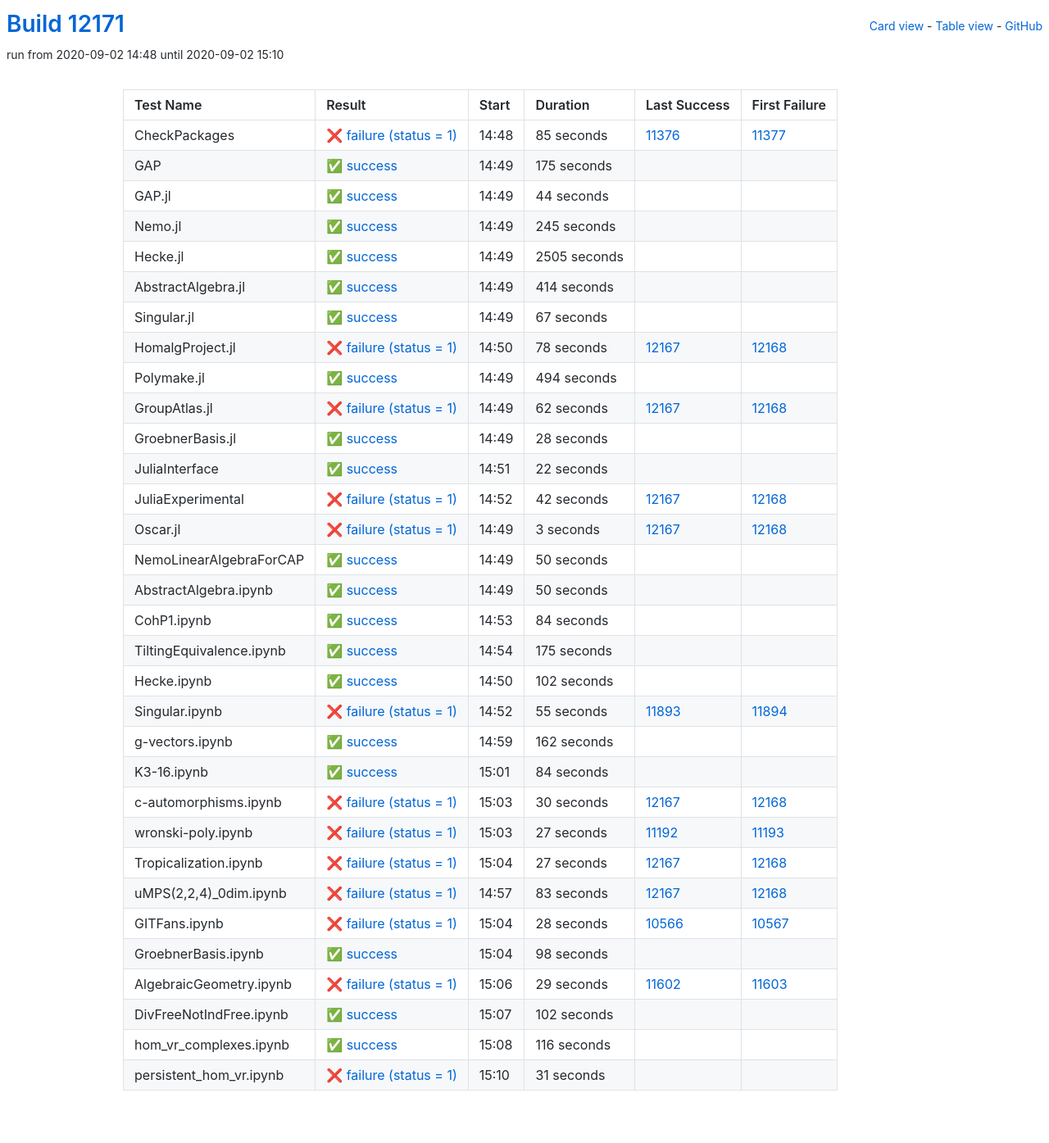
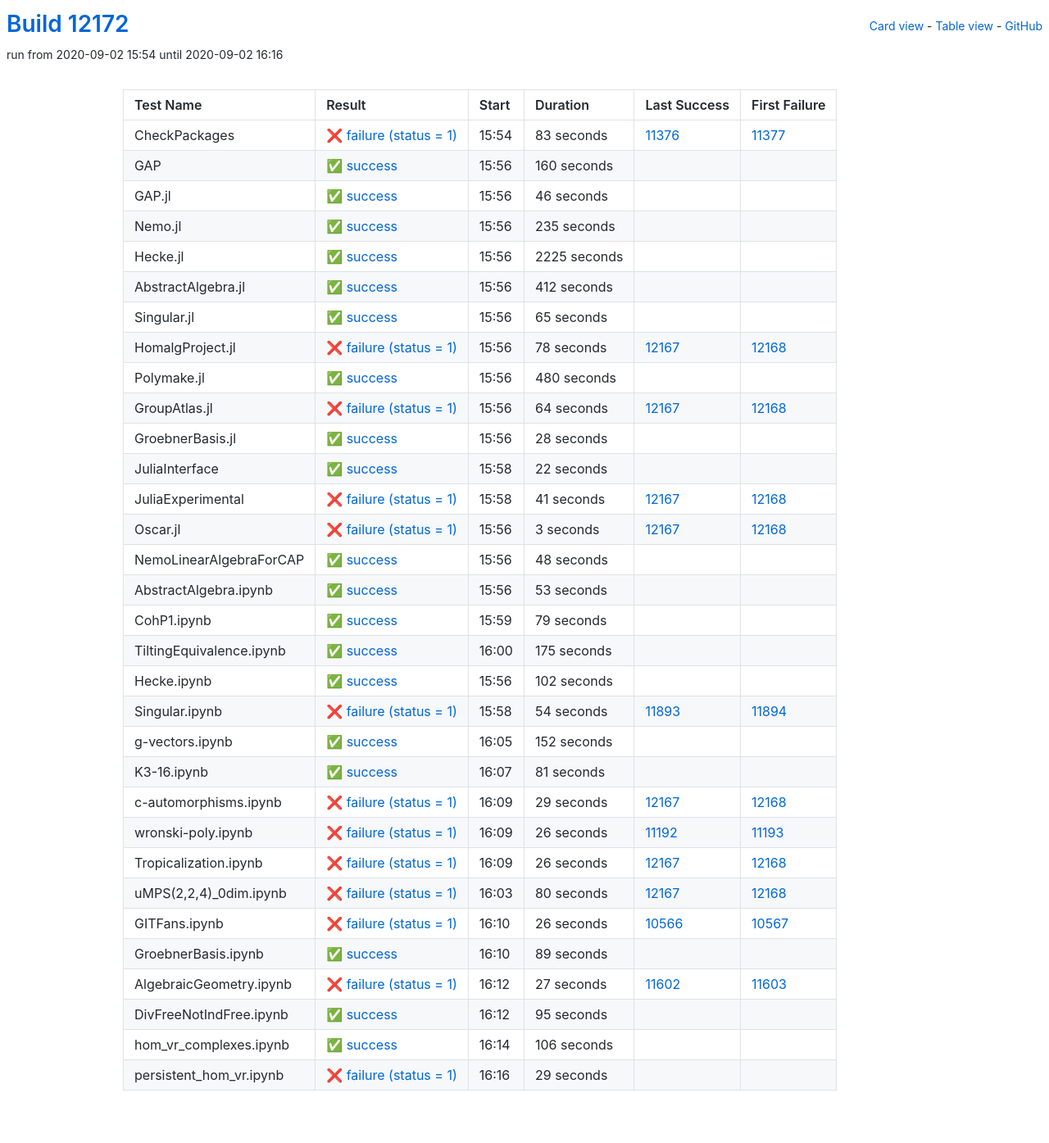
Before and after one commit to oscar-system/oscar-ci-status, a Jekyll site: the page built from table.html, in a window 1280 px wide. Shown: the whole page at 82% size. Built offline with Jekyll 4.4.1, drawn with Linux system fonts in a browser that asks for light colours.

Commit message:
Build #12172

```diff
--- a/_data/ci.yml
+++ b/_data/ci.yml
@@ -1,6 +1,6 @@
 ---
-build: 12171
-build_url: https://oscarci.mathematik.uni-kl.de/job/oscar/12171/
+build: 12172
+build_url: https://oscarci.mathematik.uni-kl.de/job/oscar/12172/
 job: oscar
 organization: oscar-system
 repo: oscar-ci-status
@@ -8,92 +8,92 @@
 tests:
 - name: CheckPackages
   id: checkpackages
-  log: https://oscarci.mathematik.uni-kl.de/job/oscar/12171/artifact/logs/build-12171/CheckPackages.log
-  start: 2020-09-02 14:48
+  log: https://oscarci.mathematik.uni-kl.de/job/oscar/12172/artifact/logs/build-12172/CheckPackages.log
+  start: 2020-09-02 15:54
   success: false
   exitcode: 1
   status: failure
-  duration: 85
+  duration: 83
   last_success: 11376
   last_success_url: https://oscarci.mathematik.uni-kl.de/job/oscar/11376/
   first_failure: 11377
   first_failure_url: https://oscarci.mathematik.uni-kl.de/job/oscar/11377/
 - name: GAP
   id: gap
-  log: https://oscarci.mathematik.uni-kl.de/job/oscar/12171/artifact/logs/build-12171/GAP.log
-  start: 2020-09-02 14:49
+  log: https://oscarci.mathematik.uni-kl.de/job/oscar/12172/artifact/logs/build-12172/GAP.log
+  start: 2020-09-02 15:56
   success: true
   exitcode: 0
   status: success
-  duration: 175
+  duration: 160
   last_success: false
   last_success_url:
   first_failure: false
   first_failure_url:
 - name: GAP.jl
   id: gap-jl
-  log: https://oscarci.mathematik.uni-kl.de/job/oscar/12171/artifact/logs/build-12171/GAP.jl.log
-  start: 2020-09-02 14:49
+  log: https://oscarci.mathematik.uni-kl.de/job/oscar/12172/artifact/logs/build-12172/GAP.jl.log
+  start: 2020-09-02 15:56
   success: true
   exitcode: 0
   status: success
-  duration: 44
+  duration: 46
   last_success: false
   last_success_url:
   first_failure: false
   first_failure_url:
 - name: Nemo.jl
   id: nemo-jl
-  log: https://oscarci.mathematik.uni-kl.de/job/oscar/12171/artifact/logs/build-12171/Nemo.jl.log
-  start: 2020-09-02 14:49
+  log: https://oscarci.mathematik.uni-kl.de/job/oscar/12172/artifact/logs/build-12172/Nemo.jl.log
+  start: 2020-09-02 15:56
   success: true
   exitcode: 0
   status: success
-  duration: 245
+  duration: 235
   last_success: false
   last_success_url:
   first_failure: false
   first_failure_url:
 - name: Hecke.jl
   id: hecke-jl
-  log: https://oscarci.mathematik.uni-kl.de/job/oscar/12171/artifact/logs/build-12171/Hecke.jl.log
-  start: 2020-09-02 14:49
+  log: https://oscarci.mathematik.uni-kl.de/job/oscar/12172/artifact/logs/build-12172/Hecke.jl.log
+  start: 2020-09-02 15:56
   success: true
   exitcode: 0
   status: success
-  duration: 2505
+  duration: 2225
   last_success: false
   last_success_url:
   first_failure: false
   first_failure_url:
 - name: AbstractAlgebra.jl
   id: abstractalgebra-jl
-  log: https://oscarci.mathematik.uni-kl.de/job/oscar/12171/artifact/logs/build-12171/AbstractAlgebra.jl.log
-  start: 2020-09-02 14:49
+  log: https://oscarci.mathematik.uni-kl.de/job/oscar/12172/artifact/logs/build-12172/AbstractAlgebra.jl.log
+  start: 2020-09-02 15:56
   success: true
   exitcode: 0
   status: success
-  duration: 414
+  duration: 412
   last_success: false
   last_success_url:
   first_failure: false
   first_failure_url:
 - name: Singular.jl
   id: singular-jl
-  log: https://oscarci.mathematik.uni-kl.de/job/oscar/12171/artifact/logs/build-12171/Singular.jl.log
-  start: 2020-09-02 14:49
+  log: https://oscarci.mathematik.uni-kl.de/job/oscar/12172/artifact/logs/build-12172/Singular.jl.log
+  start: 2020-09-02 15:56
   success: true
   exitcode: 0
   status: success
-  duration: 67
+  duration: 65
   last_success: false
   last_success_url:
   first_failure: false
   first_failure_url:
 - name: HomalgProject.jl
   id: homalgproject-jl
-  log: https://oscarci.mathematik.uni-kl.de/job/oscar/12171/artifact/logs/build-12171/HomalgProject.jl.log
-  start: 2020-09-02 14:50
+  log: https://oscarci.mathematik.uni-kl.de/job/oscar/12172/artifact/logs/build-12172/HomalgProject.jl.log
+  start: 2020-09-02 15:56
   success: false
   exitcode: 1
   status: failure
@@ -104,32 +104,32 @@
   first_failure_url: https://oscarci.mathematik.uni-kl.de/job/oscar/12168/
 - name: Polymake.jl
   id: polymake-jl
-  log: https://oscarci.mathematik.uni-kl.de/job/oscar/12171/artifact/logs/build-12171/Polymake.jl.log
-  start: 2020-09-02 14:49
+  log: https://oscarci.mathematik.uni-kl.de/job/oscar/12172/artifact/logs/build-12172/Polymake.jl.log
+  start: 2020-09-02 15:56
   success: true
   exitcode: 0
   status: success
-  duration: 494
+  duration: 480
   last_success: false
   last_success_url:
   first_failure: false
   first_failure_url:
 - name: GroupAtlas.jl
   id: groupatlas-jl
-  log: https://oscarci.mathematik.uni-kl.de/job/oscar/12171/artifact/logs/build-12171/GroupAtlas.jl.log
-  start: 2020-09-02 14:49
+  log: https://oscarci.mathematik.uni-kl.de/job/oscar/12172/artifact/logs/build-12172/GroupAtlas.jl.log
+  start: 2020-09-02 15:56
   success: false
   exitcode: 1
   status: failure
-  duration: 62
+  duration: 64
   last_success: 12167
   last_success_url: https://oscarci.mathematik.uni-kl.de/job/oscar/12167/
   first_failure: 12168
   first_failure_url: https://oscarci.mathematik.uni-kl.de/job/oscar/12168/
 - name: GroebnerBasis.jl
   id: groebnerbasis-jl
-  log: https://oscarci.mathematik.uni-kl.de/job/oscar/12171/artifact/logs/build-12171/GroebnerBasis.jl.log
-  start: 2020-09-02 14:49
+  log: https://oscarci.mathematik.uni-kl.de/job/oscar/12172/artifact/logs/build-12172/GroebnerBasis.jl.log
+  start: 2020-09-02 15:56
   success: true
   exitcode: 0
   status: success
@@ -140,8 +140,8 @@
   first_failure_url:
 - name: JuliaInterface
   id: juliainterface
-  log: https://oscarci.mathematik.uni-kl.de/job/oscar/12171/artifact/logs/build-12171/JuliaInterface.log
-  start: 2020-09-02 14:51
+  log: https://oscarci.mathematik.uni-kl.de/job/oscar/12172/artifact/logs/build-12172/JuliaInterface.log
+  start: 2020-09-02 15:58
   success: true
   exitcode: 0
   status: success
@@ -152,20 +152,20 @@
   first_failure_url:
 - name: JuliaExperimental
   id: juliaexperimental
-  log: https://oscarci.mathematik.uni-kl.de/job/oscar/12171/artifact/logs/build-12171/JuliaExperimental.log
-  start: 2020-09-02 14:52
+  log: https://oscarci.mathematik.uni-kl.de/job/oscar/12172/artifact/logs/build-12172/JuliaExperimental.log
+  start: 2020-09-02 15:58
   success: false
   exitcode: 1
   status: failure
-  duration: 42
+  duration: 41
   last_success: 12167
   last_success_url: https://oscarci.mathematik.uni-kl.de/job/oscar/12167/
   first_failure: 12168
   first_failure_url: https://oscarci.mathematik.uni-kl.de/job/oscar/12168/
 - name: Oscar.jl
   id: oscar-jl
-  log: https://oscarci.mathematik.uni-kl.de/job/oscar/12171/artifact/logs/build-12171/Oscar.jl.log
-  start: 2020-09-02 14:49
+  log: https://oscarci.mathematik.uni-kl.de/job/oscar/12172/artifact/logs/build-12172/Oscar.jl.log
+  start: 2020-09-02 15:56
   success: false
   exitcode: 1
   status: failure
@@ -176,44 +176,44 @@
   first_failure_url: https://oscarci.mathematik.uni-kl.de/job/oscar/12168/
 - name: NemoLinearAlgebraForCAP
   id: nemolinearalgebraforcap
-  log: https://oscarci.mathematik.uni-kl.de/job/oscar/12171/artifact/logs/build-12171/NemoLinearAlgebraForCAP.log
-  start: 2020-09-02 14:49
+  log: https://oscarci.mathematik.uni-kl.de/job/oscar/12172/artifact/logs/build-12172/NemoLinearAlgebraForCAP.log
+  start: 2020-09-02 15:56
   success: true
   exitcode: 0
   status: success
-  duration: 50
+  duration: 48
   last_success: false
   last_success_url:
   first_failure: false
   first_failure_url:
 - name: AbstractAlgebra.ipynb
   id: abstractalgebra-ipynb
-  log: https://oscarci.mathematik.uni-kl.de/job/oscar/12171/artifact/logs/build-12171/AbstractAlgebra.ipynb.log
-  start: 2020-09-02 14:49
+  log: https://oscarci.mathematik.uni-kl.de/job/oscar/12172/artifact/logs/build-12172/AbstractAlgebra.ipynb.log
+  start: 2020-09-02 15:56
   success: true
   exitcode: 0
   status: success
-  duration: 50
+  duration: 53
   last_success: false
   last_success_url:
   first_failure: false
   first_failure_url:
 - name: CohP1.ipynb
   id: cohp1-ipynb
-  log: https://oscarci.mathematik.uni-kl.de/job/oscar/12171/artifact/logs/build-12171/CohP1.ipynb.log
-  start: 2020-09-02 14:53
+  log: https://oscarci.mathematik.uni-kl.de/job/oscar/12172/artifact/logs/build-12172/CohP1.ipynb.log
+  start: 2020-09-02 15:59
   success: true
   exitcode: 0
   status: success
-  duration: 84
+  duration: 79
   last_success: false
   last_success_url:
   first_failure: false
   first_failure_url:
 - name: TiltingEquivalence.ipynb
   id: tiltingequivalence-ipynb
-  log: https://oscarci.mathematik.uni-kl.de/job/oscar/12171/artifact/logs/build-12171/TiltingEquivalence.ipynb.log
-  start: 2020-09-02 14:54
+  log: https://oscarci.mathematik.uni-kl.de/job/oscar/12172/artifact/logs/build-12172/TiltingEquivalence.ipynb.log
+  start: 2020-09-02 16:00
   success: true
   exitcode: 0
   status: success
@@ -224,8 +224,8 @@
   first_failure_url:
 - name: Hecke.ipynb
   id: hecke-ipynb
-  log: https://oscarci.mathematik.uni-kl.de/job/oscar/12171/artifact/logs/build-12171/Hecke.ipynb.log
-  start: 2020-09-02 14:50
+  log: https://oscarci.mathematik.uni-kl.de/job/oscar/12172/artifact/logs/build-12172/Hecke.ipynb.log
+  start: 2020-09-02 15:56
   success: true
   exitcode: 0
   status: success
@@ -236,156 +236,156 @@
   first_failure_url:
 - name: Singular.ipynb
   id: singular-ipynb
-  log: https://oscarci.mathematik.uni-kl.de/job/oscar/12171/artifact/logs/build-12171/Singular.ipynb.log
-  start: 2020-09-02 14:52
+  log: https://oscarci.mathematik.uni-kl.de/job/oscar/12172/artifact/logs/build-12172/Singular.ipynb.log
+  start: 2020-09-02 15:58
   success: false
   exitcode: 1
   status: failure
-  duration: 55
+  duration: 54
   last_success: 11893
   last_success_url: https://oscarci.mathematik.uni-kl.de/job/oscar/11893/
   first_failure: 11894
   first_failure_url: https://oscarci.mathematik.uni-kl.de/job/oscar/11894/
 - name: g-vectors.ipynb
   id: g-vectors-ipynb
-  log: https://oscarci.mathematik.uni-kl.de/job/oscar/12171/artifact/logs/build-12171/g-vectors.ipynb.log
-  start: 2020-09-02 14:59
+  log: https://oscarci.mathematik.uni-kl.de/job/oscar/12172/artifact/logs/build-12172/g-vectors.ipynb.log
+  start: 2020-09-02 16:05
   success: true
   exitcode: 0
   status: success
-  duration: 162
+  duration: 152
   last_success: false
   last_success_url:
   first_failure: false
   first_failure_url:
 - name: K3-16.ipynb
   id: k3-16-ipynb
-  log: https://oscarci.mathematik.uni-kl.de/job/oscar/12171/artifact/logs/build-12171/K3-16.ipynb.log
-  start: 2020-09-02 15:01
+  log: https://oscarci.mathematik.uni-kl.de/job/oscar/12172/artifact/logs/build-12172/K3-16.ipynb.log
+  start: 2020-09-02 16:07
   success: true
   exitcode: 0
   status: success
-  duration: 84
+  duration: 81
   last_success: false
   last_success_url:
   first_failure: false
   first_failure_url:
 - name: c-automorphisms.ipynb
   id: c-automorphisms-ipynb
-  log: https://oscarci.mathematik.uni-kl.de/job/oscar/12171/artifact/logs/build-12171/c-automorphisms.ipynb.log
-  start: 2020-09-02 15:03
+  log: https://oscarci.mathematik.uni-kl.de/job/oscar/12172/artifact/logs/build-12172/c-automorphisms.ipynb.log
+  start: 2020-09-02 16:09
   success: false
   exitcode: 1
   status: failure
-  duration: 30
+  duration: 29
   last_success: 12167
   last_success_url: https://oscarci.mathematik.uni-kl.de/job/oscar/12167/
   first_failure: 12168
   first_failure_url: https://oscarci.mathematik.uni-kl.de/job/oscar/12168/
 - name: wronski-poly.ipynb
   id: wronski-poly-ipynb
-  log: https://oscarci.mathematik.uni-kl.de/job/oscar/12171/artifact/logs/build-12171/wronski-poly.ipynb.log
-  start: 2020-09-02 15:03
+  log: https://oscarci.mathematik.uni-kl.de/job/oscar/12172/artifact/logs/build-12172/wronski-poly.ipynb.log
+  start: 2020-09-02 16:09
   success: false
   exitcode: 1
   status: failure
-  duration: 27
+  duration: 26
   last_success: 11192
   last_success_url: https://oscarci.mathematik.uni-kl.de/job/oscar/11192/
   first_failure: 11193
   first_failure_url: https://oscarci.mathematik.uni-kl.de/job/oscar/11193/
 - name: Tropicalization.ipynb
   id: tropicalization-ipynb
-  log: https://oscarci.mathematik.uni-kl.de/job/oscar/12171/artifact/logs/build-12171/Tropicalization.ipynb.log
-  start: 2020-09-02 15:04
+  log: https://oscarci.mathematik.uni-kl.de/job/oscar/12172/artifact/logs/build-12172/Tropicalization.ipynb.log
+  start: 2020-09-02 16:09
   success: false
   exitcode: 1
   status: failure
-  duration: 27
+  duration: 26
   last_success: 12167
   last_success_url: https://oscarci.mathematik.uni-kl.de/job/oscar/12167/
   first_failure: 12168
   first_failure_url: https://oscarci.mathematik.uni-kl.de/job/oscar/12168/
 - name: uMPS(2,2,4)_0dim.ipynb
   id: umps-2-2-4-0dim-ipynb
-  log: https://oscarci.mathematik.uni-kl.de/job/oscar/12171/artifact/logs/build-12171/uMPS-2-2-4-_0dim.ipynb.log
-  start: 2020-09-02 14:57
+  log: https://oscarci.mathematik.uni-kl.de/job/oscar/12172/artifact/logs/build-12172/uMPS-2-2-4-_0dim.ipynb.log
+  start: 2020-09-02 16:03
   success: false
   exitcode: 1
   status: failure
-  duration: 83
+  duration: 80
   last_success: 12167
   last_success_url: https://oscarci.mathematik.uni-kl.de/job/oscar/12167/
   first_failure: 12168
   first_failure_url: https://oscarci.mathematik.uni-kl.de/job/oscar/12168/
 - name: GITFans.ipynb
   id: gitfans-ipynb
-  log: https://oscarci.mathematik.uni-kl.de/job/oscar/12171/artifact/logs/build-12171/GITFans.ipynb.log
-  start: 2020-09-02 15:04
+  log: https://oscarci.mathematik.uni-kl.de/job/oscar/12172/artifact/logs/build-12172/GITFans.ipynb.log
+  start: 2020-09-02 16:10
   success: false
   exitcode: 1
   status: failure
-  duration: 28
+  duration: 26
   last_success: 10566
   last_success_url: https://oscarci.mathematik.uni-kl.de/job/oscar/10566/
   first_failure: 10567
   first_failure_url: https://oscarci.mathematik.uni-kl.de/job/oscar/10567/
 - name: GroebnerBasis.ipynb
   id: groebnerbasis-ipynb
-  log: https://oscarci.mathematik.uni-kl.de/job/oscar/12171/artifact/logs/build-12171/GroebnerBasis.ipynb.log
-  start: 2020-09-02 15:04
+  log: https://oscarci.mathematik.uni-kl.de/job/oscar/12172/artifact/logs/build-12172/GroebnerBasis.ipynb.log
+  start: 2020-09-02 16:10
   success: true
   exitcode: 0
   status: success
-  duration: 98
+  duration: 89
   last_success: false
   last_success_url:
   first_failure: false
   first_failure_url:
 - name: AlgebraicGeometry.ipynb
   id: algebraicgeometry-ipynb
-  log: https://oscarci.mathematik.uni-kl.de/job/oscar/12171/artifact/logs/build-12171/AlgebraicGeometry.ipynb.log
-  start: 2020-09-02 15:06
+  log: https://oscarci.mathematik.uni-kl.de/job/oscar/12172/artifact/logs/build-12172/AlgebraicGeometry.ipynb.log
+  start: 2020-09-02 16:12
   success: false
   exitcode: 1
   status: failure
-  duration: 29
+  duration: 27
   last_success: 11602
   last_success_url: https://oscarci.mathematik.uni-kl.de/job/oscar/11602/
   first_failure: 11603
   first_failure_url: https://oscarci.mathematik.uni-kl.de/job/oscar/11603/
 - name: DivFreeNotIndFree.ipynb
   id: divfreenotindfree-ipynb
-  log: https://oscarci.mathematik.uni-kl.de/job/oscar/12171/artifact/logs/build-12171/DivFreeNotIndFree.ipynb.log
-  start: 2020-09-02 15:07
+  log: https://oscarci.mathematik.uni-kl.de/job/oscar/12172/artifact/logs/build-12172/DivFreeNotIndFree.ipynb.log
+  start: 2020-09-02 16:12
   success: true
   exitcode: 0
   status: success
-  duration: 102
+  duration: 95
   last_success: false
   last_success_url:
   first_failure: false
   first_failure_url:
 - name: hom_vr_complexes.ipynb
   id: hom-vr-complexes-ipynb
-  log: https://oscarci.mathematik.uni-kl.de/job/oscar/12171/artifact/logs/build-12171/hom_vr_complexes.ipynb.log
-  start: 2020-09-02 15:08
+  log: https://oscarci.mathematik.uni-kl.de/job/oscar/12172/artifact/logs/build-12172/hom_vr_complexes.ipynb.log
+  start: 2020-09-02 16:14
   success: true
   exitcode: 0
   status: success
-  duration: 116
+  duration: 106
   last_success: false
   last_success_url:
   first_failure: false
   first_failure_url:
 - name: persistent_hom_vr.ipynb
   id: persistent-hom-vr-ipynb
-  log: https://oscarci.mathematik.uni-kl.de/job/oscar/12171/artifact/logs/build-12171/persistent_hom_vr.ipynb.log
-  start: 2020-09-02 15:10
+  log: https://oscarci.mathematik.uni-kl.de/job/oscar/12172/artifact/logs/build-12172/persistent_hom_vr.ipynb.log
+  start: 2020-09-02 16:16
   success: false
   exitcode: 1
   status: failure
-  duration: 31
+  duration: 29
   last_success: false
   last_success_url:
   first_failure: false
```
Also changed, not shown: README.md.
